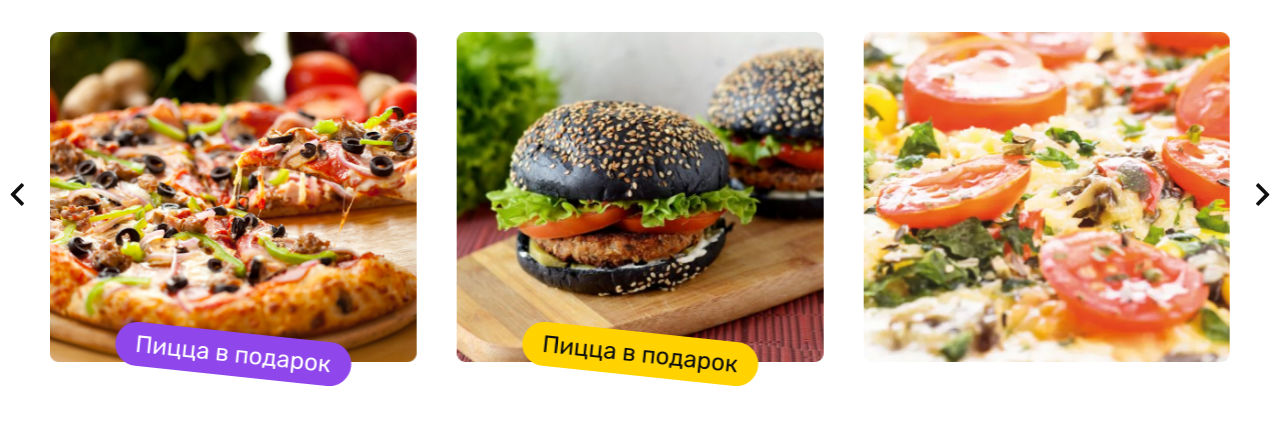
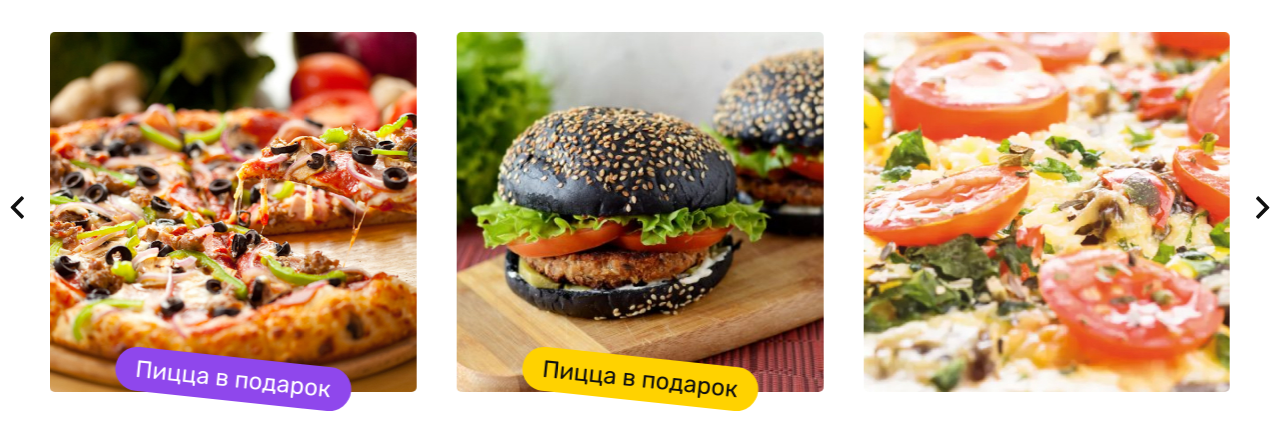
Before and after one commit to snipjest/Triopizza, a plain HTML site: page index.html in a window 1280 px wide. Shown: the part 94-534 px from the top of the page. Drawn offline with Linux system fonts and the light colour scheme.

Commit message:
fix error

```diff
--- a/css/main.css
+++ b/css/main.css
@@ -1978,14 +1978,15 @@ textarea:-webkit-autofill:hover {
     width: max-content;
 }
 .promo__item {
+    width: 160px;
     height: 160px;
     margin-right: 15px;
-    max-width: calc(50vw - 32px);
+    /* max-width: calc(50vw - 32px); */
     position: relative;
 }
 @media (min-width: 1024px) {
     .promo__item {
-        height: auto;
+        height: 360px;
         margin-bottom: 30px;
         max-width: unset;
     }
--- a/index.html
+++ b/index.html
@@ -1,8 +1,8 @@
 <!doctype html>
-<html lang="en">
+<html lang="ru">
     <head>
         <meta charset="UTF-8">
-        <meta name="viewport" content="width=device-width,user-scalable=no,initial-scale=1,maximum-scale=1,minimum-scale=1">
+        <meta name="viewport" content="width=device-width, initial-scale=1">
         <meta http-equiv="X-UA-Compatible" content="ie=edge">
         <link rel="preconnect" href="https://fonts.googleapis.com">
         <link rel="preconnect" href="https://fonts.gstatic.com" crossorigin>
```
Also changed, not shown: account.html (+2 -2 lines), checkout.html (+2 -2 lines), restaurant.html (+2 -2 lines), success.html (+2 -2 lines).
